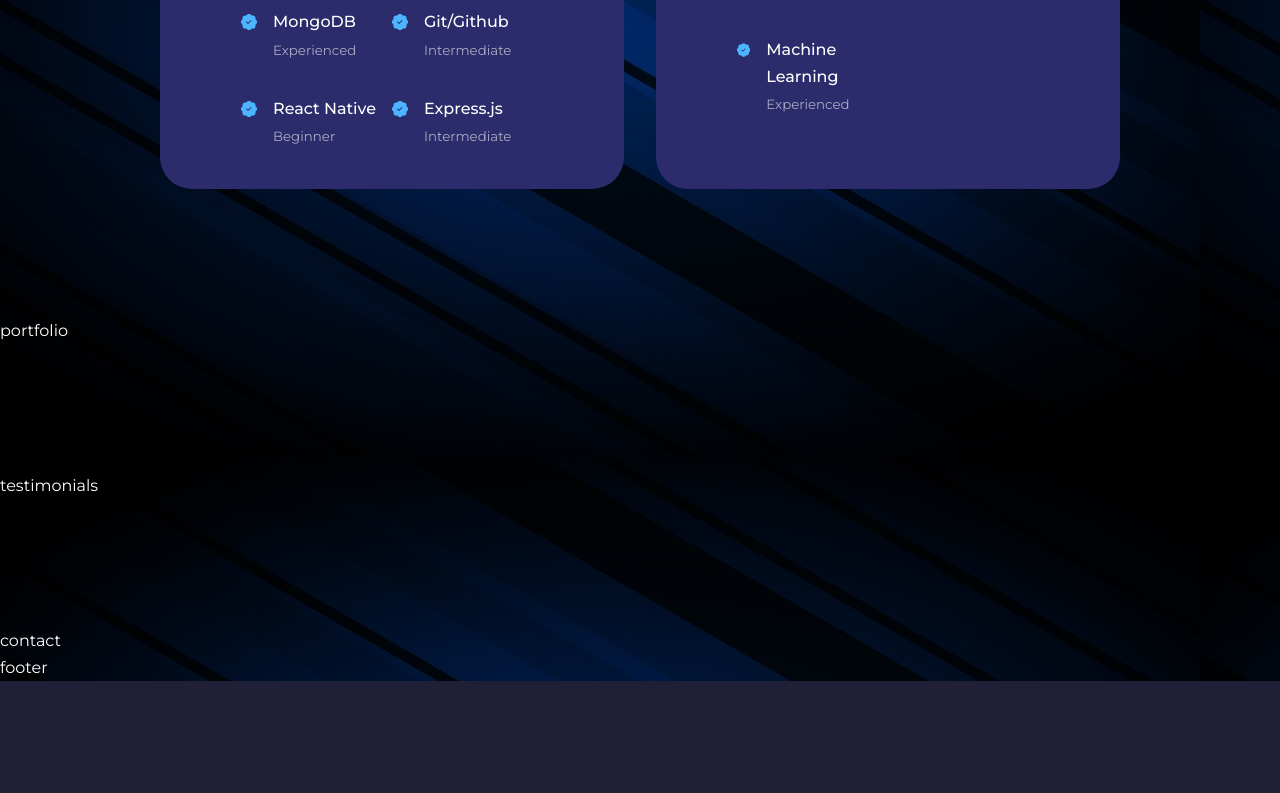
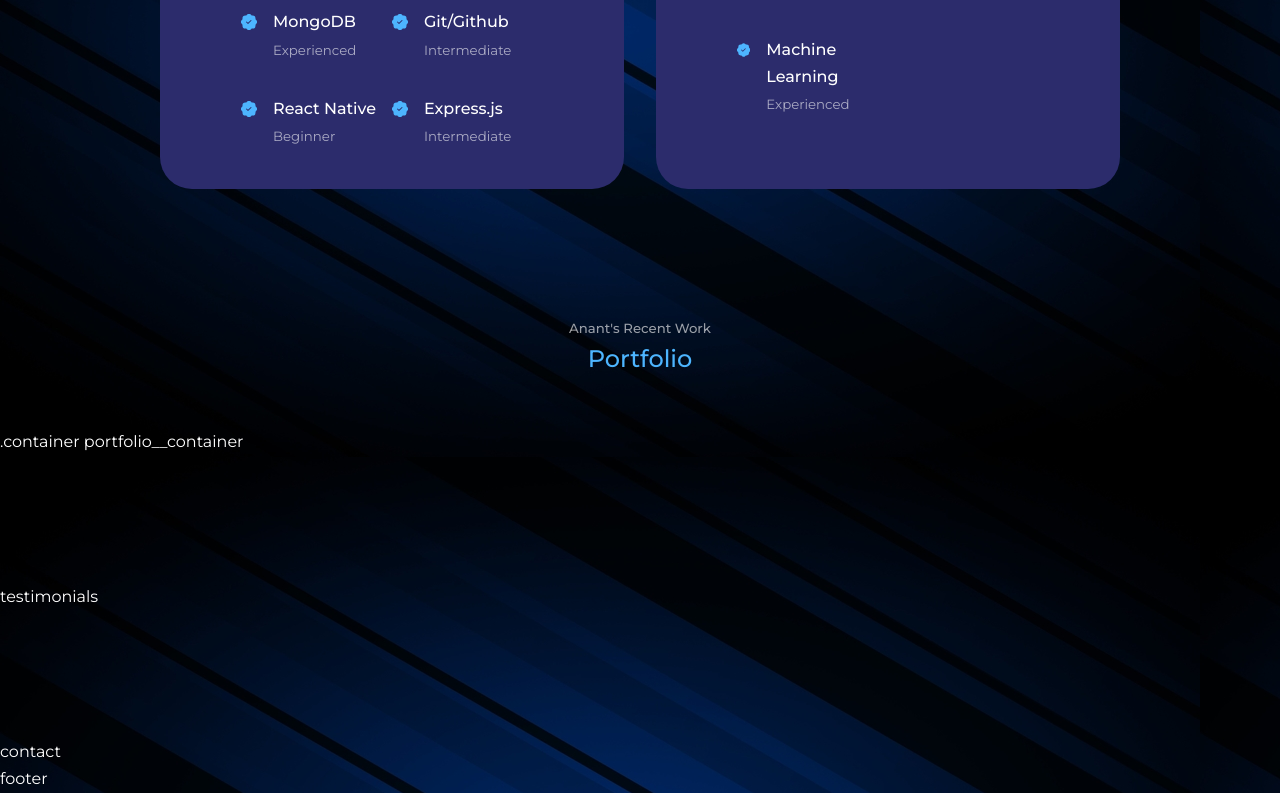
Before and after one commit to anantraghuvanshi/theanantraghuvanshi, a React (Create React App) app in the folder anant-portfolio/: page / in a window 1280 px wide. Shown: the part 2090-2883 px from the top of the page. Before the commit the page ends 2771 px from the top, so only its background shows below. Built offline with nearby package versions, Linux system fonts and the light colour scheme.

Commit message:
services delete

```diff
--- a/anant-portfolio/src/components/portfolio/portfolio.jsx
+++ b/anant-portfolio/src/components/portfolio/portfolio.jsx
@@ -3,7 +3,13 @@ import './portfolio.css'
 
 const portfolio = () => {
   return (
-    <section id='portfolio'>portfolio</section>
+    <section id='portfolio'>
+    <h5>Anant's Recent Work</h5>
+    <h2>Portfolio</h2>
+
+    .container portfolio__container
+    </section>
+
   )
 }
 
```
Also changed, not shown: anant-portfolio/src/components/services/services.jsx (deleted, +0 -10 lines), anant-portfolio/src/components/services/services.css (deleted).
